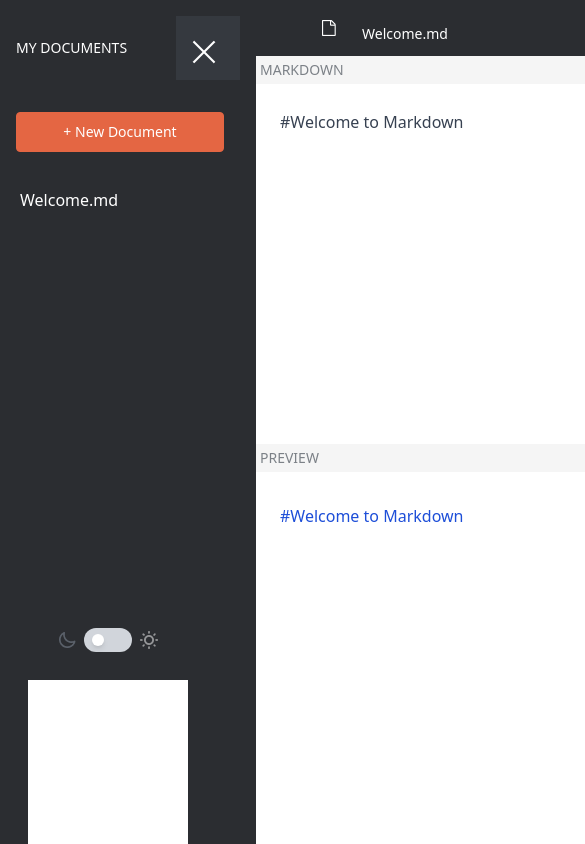
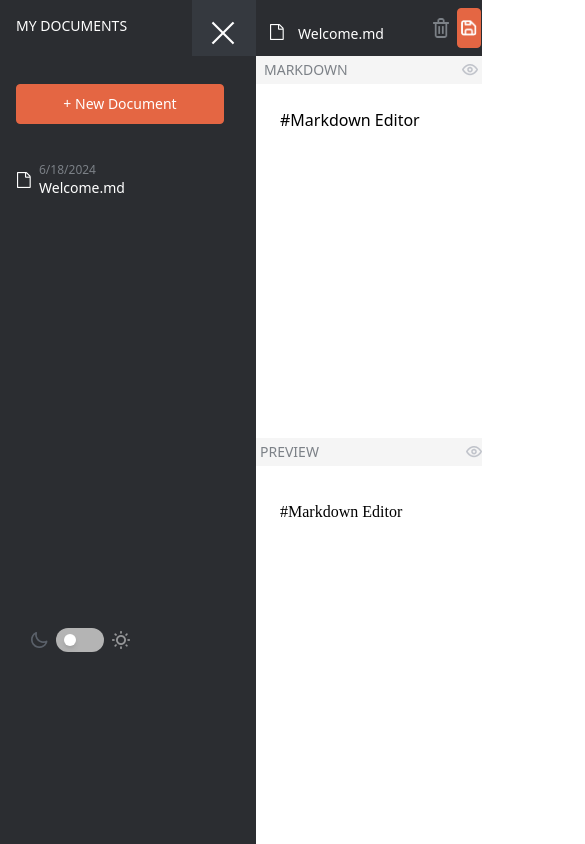
Before and after one commit to adjeibrightsekyere/markdown-Editor, a React (Vite) app: page / in a window 390 px wide. Both pictures are taken after a click on the picture 28 px from the left and 28 px from the top of the page. Shown: the top 844 px of the page, 585 px wide, since content can reach past the window. Built offline with nearby package versions, Linux system fonts and the light colour scheme.

Commit message:
added editor only to small/mobile screens,edited the prose styles

```diff
--- a/src/App.css
+++ b/src/App.css
@@ -1,3 +1,4 @@
+
 :root {
   --bg-color: #ffffff;
   --text-color: #000000;
@@ -7,6 +8,7 @@
   --header-bg: #979797;
   --dark-bg-secondary: #1D1F22;
   --dark-header-bg: #2B2D31;
+  --accent-color: #E46643;
 }
 
 .dark {
@@ -46,7 +48,26 @@ nav, .flex-grow, .w-full {
   box-shadow: 0 0 10px rgba(0, 0, 0, 0.1);
 }
 
+@media (min-width: 375px) {
+  .preview-only {
+    position: fixed;
+    top: 55px;
+
+    left: 50%;
+    transform: translateX(-50%);
+    width: 100%;
+    height: calc(100% - 55px);
+    background-color: var(--bg-secondary);
+    border: 1px solid var(--border-color);
+    box-shadow: 0 0 10px rgba(0, 0, 0, 0.1);
+  }}
+
 .dark .preview-only {
+  background-color: var(--dark-bg-secondary);
+  border-color: var(--border-color);
+}
+
+.dark .editor-only {
   background-color: var(--dark-bg-secondary);
   border-color: var(--border-color);
 }
@@ -56,81 +77,59 @@ nav, .flex-grow, .w-full {
 .preview-only .preview-content {
   align-items: flex-start;
   justify-content: center;
+  margin-left: 35%;
   height: 100%;
 }
 
+@media (min-width: 375px) {
+  .preview-only .preview-content {
+    align-items: flex-start;
+  justify-content: center;
+  margin-left: 10%;
+  height: 100%;
+  }}
+
+  .editor-only {
+    width: 100%;
+    left: 0;
+    transform: none;
+    border: none;
+    box-shadow: none;
+  }
+
+  @media (min-width: 375px) {
+    .editor-only {
+      position: fixed;
+      top: 55px;
+
+      left: 50%;
+      transform: translateX(-50%);
+      width: 100%;
+      height: calc(100% - 55px);
+      background-color: var(--bg-secondary);
+      border: 1px solid var(--border-color);
+      box-shadow: 0 0 10px rgba(0, 0, 0, 0.1);
+    }}
+
+  @media (min-width: 375px) {
+    .editor-only .editor-content {
+      align-items: flex-start;
+    justify-content: center;
+    margin-left: 10%;
+    height: 100%;
+    }}
+
+  .editor-only .editor-content {
+    margin-left: 0;
+    padding: 1rem;
+  }
+
+
 .fixed {
   position: fixed;
-  z-index: 50; /* Ensures the modal is on top */
+  z-index: 50;
 }
 
-.bg-opacity-50 {
-  background-color: rgba(0, 0, 0, 0.5);
-}
-
-.p-4 {
-  padding: 1rem;
-}
-
-.rounded {
-  border-radius: 0.25rem;
-}
-
-.shadow-lg {
-  box-shadow: 0 10px 15px rgba(0, 0, 0, 0.1);
-}
-
-.bg-black {
-  background-color: #000;
-}
-
-.bg-white {
-  background-color: #fff;
-}
-
-.text-black {
-  color: #000;
-}
-
-.text-white {
-  color: #fff;
-}
-
-.text-xl {
-  font-size: 1.25rem;
-}
-
-.font-bold {
-  font-weight: 700;
-}
-
-.mb-4 {
-  margin-bottom: 1rem;
-}
-
-.flex {
-  display: flex;
-}
-
-.justify-end {
-  justify-content: flex-end;
-}
-
-.gap-2 {
-  gap: 0.5rem;
-}
-
-.bg-red-500 {
-  background-color: #f56565;
-}
-
-.bg-gray-300 {
-  background-color: #e2e8f0;
-}
-
-.rounded {
-  border-radius: 0.25rem;
-}
 
 .px-4 {
   padding-left: 1rem;
@@ -142,9 +141,7 @@ nav, .flex-grow, .w-full {
   padding-bottom: 0.5rem;
 }
 
-.cursor-pointer {
-  cursor: pointer;
-}
+
 
 
 
@@ -157,35 +154,112 @@ nav, .flex-grow, .w-full {
     min-height: 100vh;
   }
   .prose h1 {
-    @apply text-[32px] font-roboto-slab font-bold my-2 text-red-500 dark:text-white;
+    font-size: 32px;
+    font-family: 'Roboto Slab', serif;
+    font-weight: bold;
+    margin-top: 0.5rem;
+    margin-bottom: 0.5rem;
+    color: var(--text-color);
   }
 
   .prose h2 {
-    @apply text-[28px] font-roboto-slab font-light  text-gray-900 dark:text-gray-100;
+    font-size: 28px;
+    font-family: 'Roboto Slab', serif;
+    font-weight: normal;
+    margin-top: 0.5rem;
+    margin-bottom: 0.5rem;
+    color: var(--text-color);
   }
 
   .prose h3 {
-    @apply text-[24px] font-roboto-slab font-bold   text-gray-900 dark:text-gray-100;
+    font-size: 24px;
+    font-family: 'Roboto Slab', serif;
+    font-weight: bold;
+    margin-top: 0.5rem;
+    margin-bottom: 0.5rem;
+    color: var(--text-color);
   }
+
   .prose h4 {
-    @apply text-[20px] font-roboto-slab font-bold   text-gray-900 dark:text-gray-100;
+    font-size: 20px;
+    font-family: 'Roboto Slab', serif;
+    font-weight: bold;
+    margin-top: 0.5rem;
+    margin-bottom: 0.5rem;
+    color: var(--text-color);
   }
 
   .prose h5 {
-    @apply text-[16px] font-roboto-slab font-bold   text-gray-900 dark:text-gray-100;
+    font-size: 16px;
+    font-family: 'Roboto Slab', serif;
+    font-weight: bold;
+    margin-top: 0.5rem;
+    margin-bottom: 0.5rem;
+    color: var(--text-color);
   }
 
   .prose h6 {
-    @apply text-[14px] font-roboto-slab font-bold  text-gray-900 dark:text-gray-100;
+    font-size: 14px;
+    font-family: 'Roboto Slab', serif;
+    font-weight: bold;
+    margin-top: 0.5rem;
+    margin-bottom: 0.5rem;
+    color: var(--accent-color);
   }
 
   .prose p {
-    @apply my-2 text-base text-blue-700 dark:text-gray-300;
+    margin-top: 0.5rem;
+    margin-bottom: 0.5rem;
+    font-size: 16px;
+    font-family: 'Roboto Slab', serif;
+    color: var(--text-color);
+  }
+
+
+
+  .dark .prose p code {
+    color: var(--inline-code-color);
   }
 
   .prose a {
-    @apply text-blue-600 dark:text-blue-400;
+    color: var(--text-color);
+    text-decoration: none;
   }
+
+  .prose blockquote {
+    border-left: 4px solid var(--accent-color);
+    padding-left: 1rem;
+    margin: 0.5rem 0;
+    color: var(--text-secondary);
+    background-color: #F5F5F5;
+    font-style: normal;
+  }
+
+  .dark .prose blockquote {
+    background-color: #2B2D31;
+    color: #ffffff;
+  }
+
+    .prose ul {
+      margin-top: 0.5rem;
+      margin-bottom: 0.5rem;
+      padding-left: 1.5rem;
+      list-style-type: disc;
+      font-family: 'Roboto Slab', serif;
+    }
+
+    .prose ul li {
+      margin-top: 0.25rem;
+      margin-bottom: 0.25rem;
+
+      color: var(--text-color);
+      font-family: 'Roboto Slab', serif;
+    }
+
+    .prose ul li::marker {
+      color: var(--accent-color);
+    }
+
 
   .prose {
     white-space: pre-wrap;
--- a/src/App.tsx
+++ b/src/App.tsx
@@ -15,12 +15,22 @@ import Modal from './components/Modal';
 
 
 
+
 function App() {
-  const [markdown, setMarkdown] = useState('#Welcome to Markdown')
+  const [markdown, setMarkdown] = useState('# Welcome to Markdown')
   const [isSideBarOpen, setIsSideBarOpen] = useState(false);
-  const [documents, setDocuments] = useState([{ id: 1, name: 'Welcome.md', content: '#Markdown Editor' }]);
-  const [activeDocId, setActiveDocId] = useState(1);
-  const [isDarkMode, setIsDarkMode] = useState(false);
+  const [documents, setDocuments] = useState(() => {
+    const savedDocs = localStorage.getItem('documents');
+    return savedDocs ? JSON.parse(savedDocs) : [{ id: 1, name: 'Welcome.md', date: new Date().toLocaleDateString(), content: '#Markdown Editor' }]
+  });
+  const [activeDocId, setActiveDocId] = useState(() => {
+    const savedActiveDocId = localStorage.getItem('activeDocId')
+    return savedActiveDocId ? parseInt(savedActiveDocId) : 1;
+  });
+  const [isDarkMode, setIsDarkMode] = useState(() => {
+    const savedDarkMode = localStorage.getItem('isDarkMode');
+    return savedDarkMode ? JSON.parse(savedDarkMode) : false;
+  });
   const [isModalOpen, setIsModalOpen] = useState(false);
 
 
@@ -28,26 +38,38 @@ function App() {
     setIsSideBarOpen(!isSideBarOpen);
   }
 
-  const handleDocumentChange = (id: number, content: string) => {
-    setDocuments(docs => docs.map(doc => (doc.id === id ? { ...doc, content } : doc)));
+  const handleDocumentChange = (id:number, content:string) => {
+    setDocuments((docs: any[]) => {
+      const updatedDocs = docs.map((doc: { id: number; }) => (doc.id === id ? { ...doc, content } : doc));
+      localStorage.setItem('documents', JSON.stringify(updatedDocs));
+      return updatedDocs;
+    });
     if (id === activeDocId) {
       setMarkdown(content);
     }
   };
 
-  const handleDocumentRename = (id: number, name: string) => {
-    setDocuments(docs => docs.map(doc => (doc.id === id ? { ...doc, name } : doc)))
+  const handleDocumentRename = (id:number, name:string) => {
+    setDocuments((docs: any[]) => {
+      const updatedDocs = docs.map((doc: { id: number; }) => (doc.id === id ? { ...doc, name } : doc));
+      localStorage.setItem('documents', JSON.stringify(updatedDocs));
+      return updatedDocs;
+    });
   };
 
   const handleNewDocument = () => {
     const newDoc = {
       id: documents.length + 1,
       name: `Document ${documents.length + 1}`,
+      date: new Date().toLocaleDateString(),
       content: ''
     };
-    setDocuments([...documents, newDoc]);
+    const updatedDocs = [...documents, newDoc];
+    setDocuments(updatedDocs);
     setActiveDocId(newDoc.id)
     setMarkdown(newDoc.content)
+    localStorage.setItem('documents', JSON.stringify(updatedDocs));
+    localStorage.setItem('activeDocId', newDoc.id.toString());
   };
 
   const handleSave = () => {
@@ -55,20 +77,21 @@ function App() {
   }
 
   const handleDelete = () => {
-    const updatedDocuments = documents.filter(doc => doc.id !== activeDocId);
+    const updatedDocuments = documents.filter((doc: { id: number; }) => doc.id !== activeDocId);
     setDocuments(updatedDocuments);
+    localStorage.setItem('documents', JSON.stringify(updatedDocuments));
     if (updatedDocuments.length > 0) {
       const nextActiveDoc = updatedDocuments[0];
       setActiveDocId(nextActiveDoc.id);
       setMarkdown(nextActiveDoc.content);
-
+      localStorage.setItem('activeDocId', nextActiveDoc.id.toString());
     } else {
       setActiveDocId(0);
       setMarkdown('');
+      localStorage.removeItem('activeDocId');
     }
     setIsModalOpen(false);
-  }
-
+  };
   const openDeleteModal = () => {
     setIsModalOpen(true);
   }
@@ -78,12 +101,20 @@ function App() {
   }
 
   useEffect(() => {
+    localStorage.setItem('isDarkMode', JSON.stringify(isDarkMode));
     if (isDarkMode) {
       document.documentElement.classList.add('dark');
     } else {
       document.documentElement.classList.remove('dark');
     }
   }, [isDarkMode]);
+
+  useEffect(() => {
+    const activeDoc = documents.find((doc: { id: number; }) => doc.id === activeDocId);
+    if (activeDoc) {
+      setMarkdown(activeDoc.content);
+    }
+  }, [activeDocId, documents]);
 
   return (
     <div className={`min-h-screen flex  ${isSideBarOpen ? 'ml-64' : ""}`}>
@@ -94,24 +125,24 @@ function App() {
           onNewDocument={handleNewDocument}
           onDocumentClick={(id) => {
             setActiveDocId(id);
-            setMarkdown(documents.find(doc => doc.id === id)?.content || '');
+            localStorage.setItem('activeDocId', id.toString());
           }}
           isDarkMode={isDarkMode}
           setIsDarkMode={setIsDarkMode}
         />}
       <div className='flex flex-grow flex-col'>
         <nav className='flex items-center justify-between border border-[#2B2D31] bg-[#2B2D31] rounded-none  w-full h-14 md:h-[72px]'>
-          <div className='flex items-center gap-2 md:gap-4  md:ml-3'>
-            <div className='flex  border border-[#2B2D31] w-14 md:w-[72px] h-14 md:h-[72px] bg-[#2B2D31] hover:bg-[#E46643]'>
-              {!isSideBarOpen && <img src={Menu}
+          <div className='flex items-center gap-2 md:gap-4  '>
+            {!isSideBarOpen && <div className='flex  border border-[#35393F] w-14 md:w-[72px] h-14 md:h-[72px] bg-[#35393F] hover:bg-[#E46643]'>
+              <img src={Menu}
                 alt=''
-                className='absolute top-5 md:top-6 left-4 md:left-8 w-6  md:w-7 h-4 cursor-pointer '
+                className='absolute top-5 md:top-6 left-4 md:left-5 w-6  md:w-7 h-4 cursor-pointer '
                 onClick={handleSideBarToggle}
-              />}
-            </div>
+              />
+            </div>}
             <img src={MARKDOWN} alt='' className='hidden md:block md:w-32 md:h-3 ' />
 
-            <DocumentName name={documents.find(doc => doc.id === activeDocId)?.name || ''}
+            <DocumentName name={documents.find((doc: { id: number; }) => doc.id === activeDocId)?.name || ''}
               onRename={(name) => handleDocumentRename(activeDocId, name)}
             />
 
@@ -135,7 +166,7 @@ function App() {
       {isModalOpen && (
         <Modal
           title='Delete this document?'
-          content={`Are you sure you want to delete<br/> "${documents.find(doc => doc.id === activeDocId)?.name}" document and its content?<br/> This action cannot be reversed`}
+          content={`Are you sure you want to delete<br/> "${documents.find((doc: { id: number; }) => doc.id === activeDocId)?.name}" document and its content?<br/> This action cannot be reversed`}
           onConfirm={handleDelete}
           onCancel={closeDeleteModal}
           isDarkMode={isDarkMode}
--- /dev/null
+++ b/src/components/DocListItems.tsx
@@ -0,0 +1,22 @@
+import React from 'react';
+import doc from '../assets/doc.png';
+
+interface DocumentListItemProps{
+    name: string;
+    date: string;
+}
+
+const DocumentListItem: React.FC<DocumentListItemProps> =({name, date}) => {
+    return (
+        <div  className='flex items-center border border-[#2B2D31] bg-[#2B2D31] cursor-pointer w-full h-16 rounded-none p-2'>
+            <img src={doc} alt='doc' className=' mr-2' />
+            <div className="flex flex-col">
+                <p className='text-xs text-[#7C8187]'>{date}</p>
+                <h1 className='text-sm font-normal text-white hover:text-[#E46643] font-roboto'>
+                    {name}
+                </h1>
+            </div>
+        </div>
+    )
+}
+export default DocumentListItem;
--- a/src/components/editor.tsx
+++ b/src/components/editor.tsx
@@ -1,4 +1,7 @@
 import '../App.css'
+import { useState } from 'react';
+import eye from '../assets/eye.png';
+import EyeOff from '../assets/EyeOff.png';
 
 interface EditorProps {
     markdown: string;
@@ -7,15 +10,30 @@ interface EditorProps {
 }
 
 function Editor({markdown, setMarkdown, isDarkMode}: EditorProps) {
+    const [isEditorOnly, setIsEditorOnly] = useState(false);
+
+    const toggleEditor = () => {
+        setIsEditorOnly(!isEditorOnly);
+    }
+
     return(
-       <div className="flex flex-col h-full md:border-r-2 border-[#979797] ">
-            <div className={`  text-[#7C8187] font-roboto p-1 text-sm ${ isDarkMode ? 'bg-[#1D1F22] text-[#C1C4CB]' : 'bg-[#F5F5F5] text-[#7C8187]'}`}>
+       <div className={`overflow-auto flex flex-col h-full ${isEditorOnly ? 'editor-only' : 'md:border-r-2 border-[#979797]'} `}>
+           <div className={`flex justify-between items-center text-[#7C8187] font-roboto p-1 text-sm ${ isDarkMode ? 'bg-[#1D1F22] text-[#C1C4CB]' : 'bg-[#F5F5F5] text-[#7C8187]'}`}>
+           <div className={`text-[#7C8187] font-roboto pl-1 text-sm ${ isDarkMode ? 'bg-[#1D1F22] text-[#C1C4CB]' : 'bg-[#F5F5F5] text-[#7C8187]'}`}>
                 MARKDOWN
             </div>
+            <img
+                    src={isEditorOnly ? EyeOff : eye}
+                    alt='eye'
+                    className='block md:hidden w-4 h-3 cursor-pointer hover:bg-[#E46643]'
+                    onClick={toggleEditor}
+                />
+           </div>
+
             <textarea
             placeholder="bio"
             value={markdown}
-            className="prose flex-grow w-full h-full overflow-hidden outline-none p-6 resize-none"  onChange={(e) => setMarkdown (e.target.value)}>
+            className=" flex-grow w-full h-full overflow-hidden outline-none p-6 resize-none"  onChange={(e) => setMarkdown (e.target.value)}>
                 {markdown}
             </textarea>
        </div>
--- a/src/components/sidebar.tsx
+++ b/src/components/sidebar.tsx
@@ -2,10 +2,11 @@ import React from 'react';
 import Close from '../assets/Close.png';
 import NewDocument from './buttons/new_document';
 import ToggleMode from './togglemodes';
+import DocumentListItem from './DocListItems';
 
 interface SideBarProps{
     onClose: () => void;
-    documents: { id: number; name: string}[];
+    documents: { id: number; name: string; date: string;}[];
     onNewDocument: () => void;
     onDocumentClick: (id: number) => void;
     isDarkMode: boolean;
@@ -16,23 +17,23 @@ const SideBar: React.FC<SideBarProps> = ({onClose, documents, onNewDocument, onD
         <div className="fixed top-0 left-0 h-full w-64 bg-[#2B2D31] text-white z-50">
             <div className='flex justify-between items-center p-4'>
                 <h2 className=' text-sm font-roboto uppercase'>MY Documents</h2>
-                <div className='flex border border-[#35393F] w-16 h-16 bg-[#35393F]'>
-                <img src={Close} alt='close' className='flex absolute top-10 right-10 w-6 h-6 cursor-pointer ' onClick={onClose}/>
+                <div className='flex absolute right-0 top-0 border border-[#35393F] w-16 h-14 md:h-[72px] bg-[#35393F]'>
+                <img src={Close} alt='close' className='flex absolute top-5 right-5 w-6 h-6 cursor-pointer ' onClick={onClose}/>
                 </div>
             </div>
-            <div onClick={onNewDocument} className='p-4'>
+            <div onClick={onNewDocument} className='p-4 mt-4'>
             <NewDocument  />
             </div>
             <ul>
                 {documents.map(doc => (
                     <li key={doc.id} onClick={() => onDocumentClick(doc.id)}
-                    className='cursor-pointer p-5  hover:bg-gray-700 rounded'
+                    className='cursor-pointer p-2 '
                     >
-                        {doc.name}
+                        <DocumentListItem name={doc.name} date={doc.date} />
                     </li>
                 ))}
             </ul>
-            <div className='absolute  -bottom-[600px] left-7 flex justify-center'>
+            <div className='absolute -bottom-[600px]  md:-bottom-[900px] lg:-bottom-[600px] left-0 flex justify-center'>
                 <ToggleMode isDarkMode={isDarkMode} setIsDarkMode={setIsDarkMode}/>
             </div>
         </div>
--- a/src/components/togglemodes.tsx
+++ b/src/components/togglemodes.tsx
@@ -16,7 +16,7 @@ const ToggleMode: React.FC<ToggleModeProps> = ({ isDarkMode, setIsDarkMode}) =>
     }
 
     return (
-        <div className={`min-h-screen flex   ${isDarkMode ? 'bg-[#151619] text-white' : 'bg-white text-black'}`} >
+        <div className={`min-h-screen flex   ${isDarkMode ? 'bg-[#2B2D31] text-white' : 'bg-[#2B2D31] text-black'}`} >
             <div className=' flex border border-[#2B2D31] bg-[#2B2D31]  cursor-pointer w-40 h-20 rounded-none justify-center items-center gap-2'>
                 <img
                     src={Moon}
@@ -24,7 +24,7 @@ const ToggleMode: React.FC<ToggleModeProps> = ({ isDarkMode, setIsDarkMode}) =>
                     className={`transition-opacity ${isDarkMode ? 'opacity-50' : 'opacity-100'}`} />
                 <div
                     onClick={toggleDarkMode}
-                    className={`relative w-12 h-6 bg-[#B4B4B4] rounded-full flex items-center ${isDarkMode ? 'bg-gray-700' : 'bg-gray-300'}`}>
+                    className={`relative w-12 h-6 bg-[#B4B4B4] rounded-full flex items-center ${isDarkMode ? 'bg-[#2B2D31]' : 'bg-[#2B2D31]'}`}>
                     <div className={`absolute w-3 h-3 bg-white rounded-full shadow-md transform transition-transform ${isDarkMode ? 'translate-x-7' : 'translate-x-2'}`}>
                     </div>
                 </div>
--- a/tailwind.config.js
+++ b/tailwind.config.js
@@ -4,6 +4,8 @@ export default {
      "./src/**/*.{js,jsx,ts,tsx}"
   ],
   theme: {
+
+
     extend: {
       fontFamily: {
         roboto: ['Roboto', 'sans-serif,'],
```
Also changed, not shown: src/components/buttons/doc_name.tsx (+5 -4 lines).
